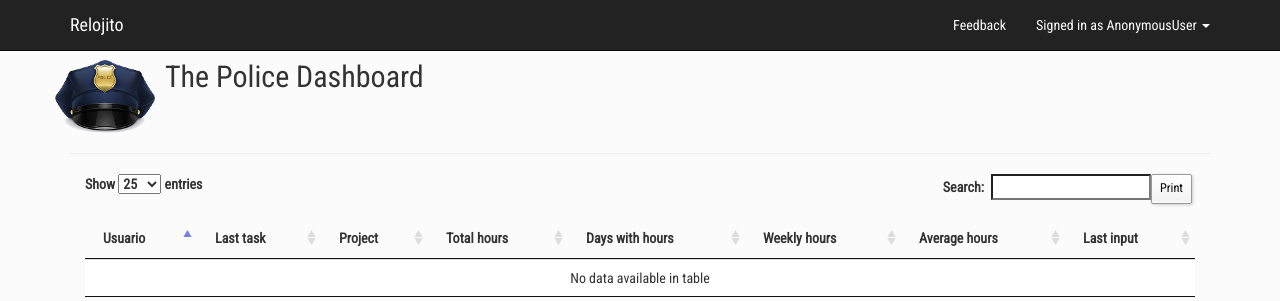
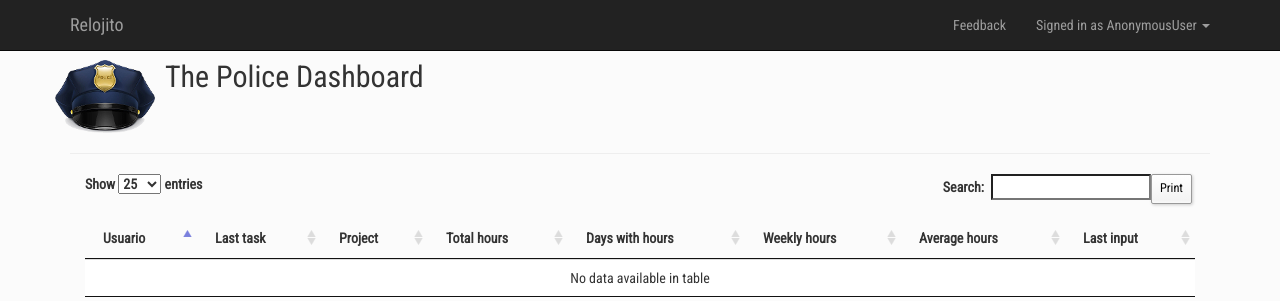
Before and after one commit to MSA-Argentina/relojito_project, a Django app: page /botoncito/ in a window 1280 px wide. Shown: the top 301 px of the page. Run offline with Django 3.2, Linux system fonts and the light colour scheme; parts of the project's set-up code (start-up, migrations or seed data) failed here and were passed over; some libraries are stand-ins or nearby versions.

Commit message:
link color...

```diff
--- a/relojito/static/css/main.css
+++ b/relojito/static/css/main.css
@@ -6,14 +6,6 @@ body {
 }
 a {
     color: #444;
-}
-
-.navbar-inverse .navbar-nav li a {
-    color: #fbfbfb;
-}
-
-.navbar-inverse .navbar-brand {
-    color: #fbfbfb;
 }
 
 .form-signin {
```
